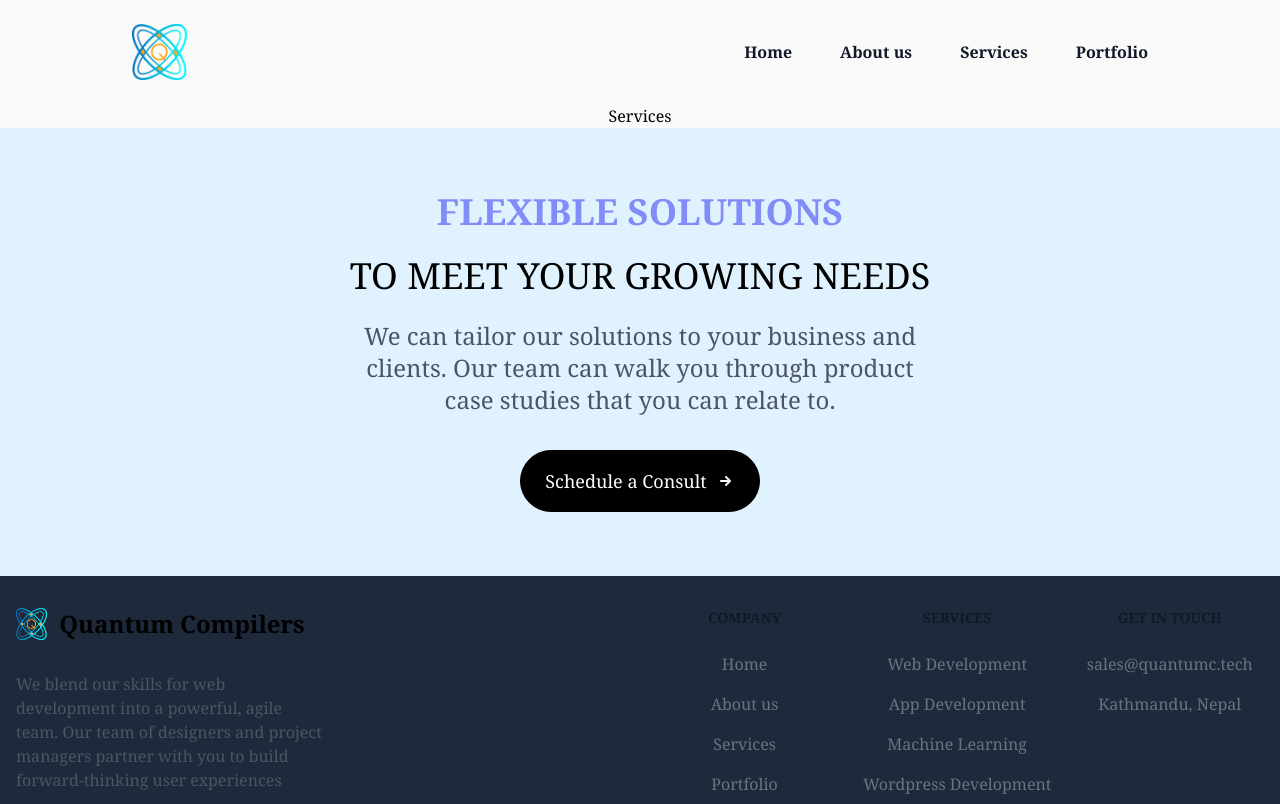
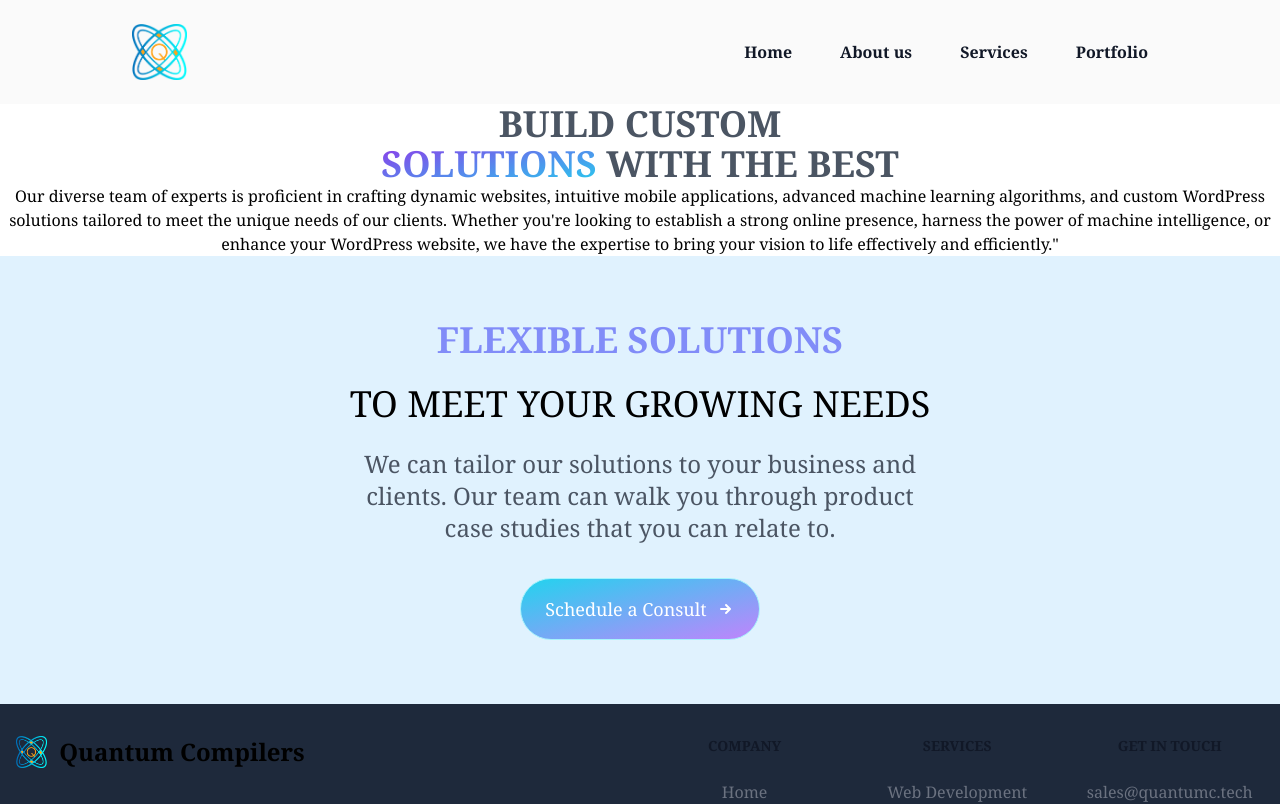
Before and after one commit to Rajan66/QuantumC, a React (Create React App) app: page /services in a window 1280 px wide. Shown: the top 804 px of the page. Built offline with nearby package versions, Linux system fonts and the light colour scheme.

Commit message:
Added services, portfolio and fixed the file structure

```diff
--- a/src/App.js
+++ b/src/App.js
@@ -6,7 +6,7 @@ import Footer from "./components/Footer";
 import Home from './pages/Home'
 import Contact from './pages/Contact'
 import About from "./pages/Aboutus"
-import Services from "./pages/Services";
+import ServicesPage from "./pages/ServicesPage";
 import Inquiry from "./components/Inquiry";
 
 function App() {
@@ -18,7 +18,7 @@ function App() {
           <Route path="/" Component={Home} />
           <Route path="/contact" Component={Contact} />
           <Route path="/about" Component={About} />
-          <Route path="/services" Component={Services} />
+          <Route path="/services" Component={ServicesPage} />
         </Routes>
         <Inquiry />
       </Router>
--- a/src/components/Hero.js
+++ b/src/components/Home/Hero.js
@@ -1,6 +1,5 @@
 import React from 'react'
-import coverimg from '../images/hero.jpg'
-import Navbar from './Navbar'
+import coverimg from '../../images/hero.jpg'
 import { Link } from 'react-router-dom'
 
 const Hero = () => {
@@ -18,8 +17,8 @@ const Hero = () => {
                 </div>
                 <p className="text-medium lg:text-lg">You understand your customers better than anyone. We know that, and we can help you turn that knowledge into results.</p>
                 <div className='flex mt-[50px] justify-center  '>
-                    <Link to={'/contact'} class="border border-black bg-black text-white transition-all hover:bg-white text-lg hover:text-black py-4 px-6 rounded-full mx-10 flex items-center justify-center">
-                        <span>Create with Us</span>
+                    <Link to='/contact' class="bg-gradient-to-br from-cyan-400 to-purple-400  text-white transition-all ease-in-out text-lg hover:text-sky-100 py-4 px-6 rounded-full mx-10 flex items-center justify-center">
+                        <span>Create with us</span>
                         <svg xmlns="http://www.w3.org/2000/svg" className="h-5 w-5 ml-2" viewBox="0 0 20 20" fill="currentColor">
                             <path fillRule="evenodd" d="M5 10a1 1 0 011-1h6.586l-2.293-2.293a1 1 0 011.414-1.414l4 4a1 1 0 010 1.414l-4 4a1 1 0 01-1.414-1.414L12.586 11H6a1 1 0 01-1-1z" clipRule="evenodd" />
                         </svg>
--- a/src/components/Intro.js
+++ b/src/components/Home/Intro.js
@@ -1,5 +1,5 @@
 import React from 'react'
-import introimg from '../images/intro.jpg'
+import introimg from '../../images/intro.jpg'
 import { Link } from 'react-router-dom'
 
 const Intro = () => {
@@ -13,8 +13,8 @@ const Intro = () => {
           <h1 className='text-2xl md:text-3xl lg:text-4xl font-bold mb-2 md:mb-3 lg:mb-5 '>Learn more about</h1>
           <h1 className='text-2xl md:text-3xl lg:text-4xl font-bold mb-2 md:mb-3 lg:mb-5 bg-gradient-to-br from-purple-600 to-cyan-400 bg-clip-text text-transparent'>QUANTUM COMPILERS</h1>
           <p className='text-start text-gray-600 mt-4'>We're all about getting to know what makes your business tick. We believe in digging deep to uncover what makes you special to your customers. Our mission? To help you shine even brighter in your industry. We take the time to really understand your vibe, your values, and what sets you apart. Armed with this knowledge, we get to work crafting custom solutions that speak directly to your audience. Think of us as your brand's trusty sidekick, here to support you on your journey to success.</p>
-          <Link to={`/about`} class="border border-black bg-black text-white transition-all hover:bg-white text-lg hover:text-black py-4 px-6 rounded-full mt-10 flex items-center justify-center">
-            <span>Learn more</span>
+          <Link to={`/about`} class="transition-all text-black hover:text-indigo-300 text-md  py-4 mt-6 flex  items-center justify-start">
+            <span className='uppercase font-bold '>Learn More</span>
             <svg xmlns="http://www.w3.org/2000/svg" className="h-5 w-5 ml-2" viewBox="0 0 20 20" fill="currentColor">
               <path fillRule="evenodd" d="M5 10a1 1 0 011-1h6.586l-2.293-2.293a1 1 0 011.414-1.414l4 4a1 1 0 010 1.414l-4 4a1 1 0 01-1.414-1.414L12.586 11H6a1 1 0 01-1-1z" clipRule="evenodd" />
             </svg>
--- a/src/components/Trust.js
+++ b/src/components/Home/Trust.js
@@ -1,5 +1,5 @@
 import React from 'react'
-import realdaamLogo from '../images/icons/realdaamLogo.png'
+import realdaamLogo from '../../images/icons/realdaamLogo.png'
 
 const Trust = () => {
     return (
--- a/src/components/Works.js
+++ b/src/components/Home/Works.js
@@ -7,7 +7,7 @@ import 'swiper/css/navigation';
 
 import { Autoplay, Pagination, Navigation } from 'swiper/modules';
 
-import realdaam from '../images/realdaam.png'
+import realdaam from '../../images/realdaam.png'
 
 const Works = () => {
 
--- a/src/components/Inquiry.js
+++ b/src/components/Inquiry.js
@@ -12,7 +12,7 @@ const Inquiry = () => {
                         you through product case studies that you can relate to.</p>
                 </div>
                 <div className='flex mt-[10px] justify-center'>
-                    <Link to={"/contact"} class="border border-black bg-black text-white transition-all hover:bg-white text-lg hover:text-black py-4 px-6 rounded-full mx-10 flex items-center justify-center">
+                    <Link to='/contact' class="border bg-gradient-to-br from-cyan-400 to-purple-400 border-cyan-200  text-white transition-all text-lg hover:text-sky-100 py-4 px-6 rounded-full mx-10 flex items-center justify-center">
                         <span>Schedule a Consult</span>
                         <svg xmlns="http://www.w3.org/2000/svg" className="h-5 w-5 ml-2" viewBox="0 0 20 20" fill="currentColor">
                             <path fillRule="evenodd" d="M5 10a1 1 0 011-1h6.586l-2.293-2.293a1 1 0 011.414-1.414l4 4a1 1 0 010 1.414l-4 4a1 1 0 01-1.414-1.414L12.586 11H6a1 1 0 01-1-1z" clipRule="evenodd" />
--- /dev/null
+++ b/src/components/Services/Services.js
@@ -0,0 +1,16 @@
+import React from 'react'
+
+const Services = () => {
+    return (
+        <div>
+            <div>
+                <h1 className='text-4xl font-bold text-gray-600'>BUILD CUSTOM</h1>
+                <h1 className='text-4xl font-bold text-gray-600'><span className='bg-gradient-to-br from-purple-600 to-cyan-400 bg-clip-text text-transparent'>SOLUTIONS</span> WITH THE BEST</h1>
+                <p>Our diverse team of experts is proficient in crafting dynamic websites, intuitive mobile applications, advanced machine learning algorithms, and custom WordPress solutions tailored to meet the unique needs of our clients. Whether you're looking to establish a strong online presence, harness the power of machine intelligence, or enhance your WordPress website, we have the expertise to bring your vision to life effectively and efficiently."</p>
+
+            </div>
+        </div>
+    )
+}
+
+export default Services
--- a/src/pages/Services.js
+++ /dev/null
@@ -1,9 +0,0 @@
-import React from 'react'
-
-const Services = () => {
-  return (
-    <div>Services</div>
-  )
-}
-
-export default Services
--- /dev/null
+++ b/src/pages/ServicesPage.js
@@ -0,0 +1,13 @@
+import React from 'react'
+import Services from '../components/Services/Services'
+
+
+const ServicesPage = () => {
+  return (
+    <section className='bg-white'>
+        <Services/>
+    </section>
+  )
+}
+
+export default ServicesPage
```
Also changed, not shown: src/components/Home/Services.js (renamed from src/components/Services.js, +4 -4 lines), src/pages/Home.js (+5 -5 lines).
